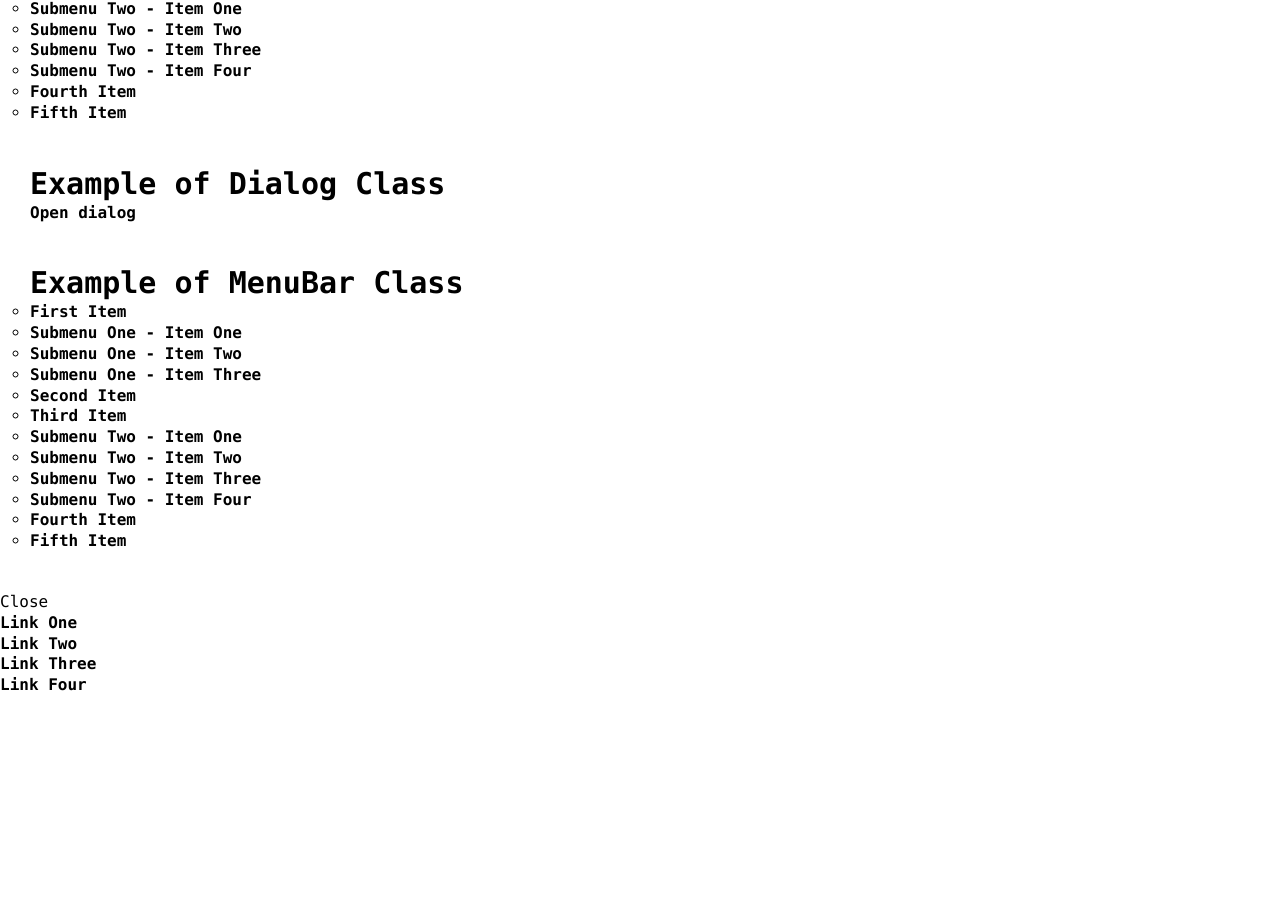
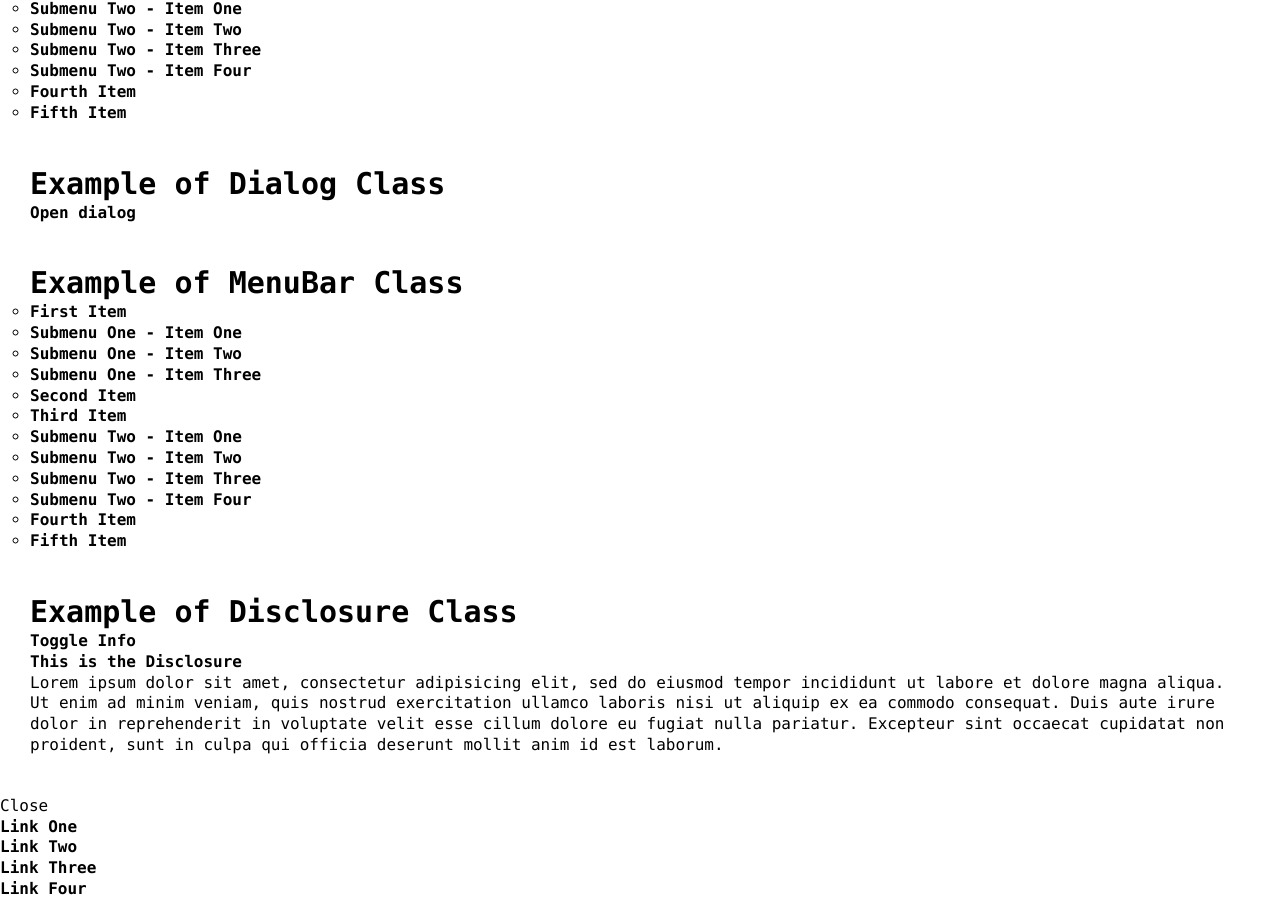
Before and after one commit to goodguyry/AriaComponents, a Jekyll site: the page built from docs/index.html, in a window 1280 px wide and 900 px high, scrolled down 1119 px. Built offline with Jekyll 4.4.1, drawn with Linux system fonts in a browser that asks for light colours; before the commit the page ends 1815 px from its top, so only the background shows below that.

Commit message:
Adds the initial Disclosure component

```diff
--- a/docs/_client/entries/index.js
+++ b/docs/_client/entries/index.js
@@ -9,3 +9,4 @@ import 'components/listbox';
 import 'components/menu';
 import 'components/dialog';
 import 'components/menubar';
+import 'components/disclosure';
--- /dev/null
+++ b/docs/_includes/components/disclosure.html
@@ -0,0 +1,26 @@
+{% assign classes = site.data.classnames.disclosure %}
+
+<section class="section">
+	<header class="section-header">
+		<h2>Example of Disclosure Class</h2>
+	</header>
+
+	<a
+		href="#info"
+		class="{{ classes.button }}"
+	>Toggle Info</a>
+
+	<aside
+		class="{{ classes.info }}"
+		id="info"
+	>
+		<h3>This is the Disclosure</h3>
+		<p>Lorem ipsum dolor sit amet, consectetur adipisicing elit, sed do
+		eiusmod tempor incididunt ut labore et dolore magna aliqua. Ut enim ad
+		minim veniam, quis nostrud exercitation ullamco laboris nisi ut aliquip
+		ex ea commodo consequat. Duis aute irure dolor in reprehenderit in
+		voluptate velit esse cillum dolore eu fugiat nulla pariatur. Excepteur
+		sint occaecat cupidatat non proident, sunt in culpa qui officia deserunt
+		mollit anim id est laborum.</p>
+	</aside>
+</section>
--- a/docs/index.html
+++ b/docs/index.html
@@ -10,3 +10,4 @@ permalink: /
 {% include components/menu.html %}
 {% include components/dialog.html %}
 {% include components/menubar.html %}
+{% include components/disclosure.html %}
```
Also changed, not shown: docs/_client/src/components/disclosure/disclosure.scss (added, +10 -0 lines), docs/_client/src/components/disclosure/index.js (added, +13 -0 lines).
